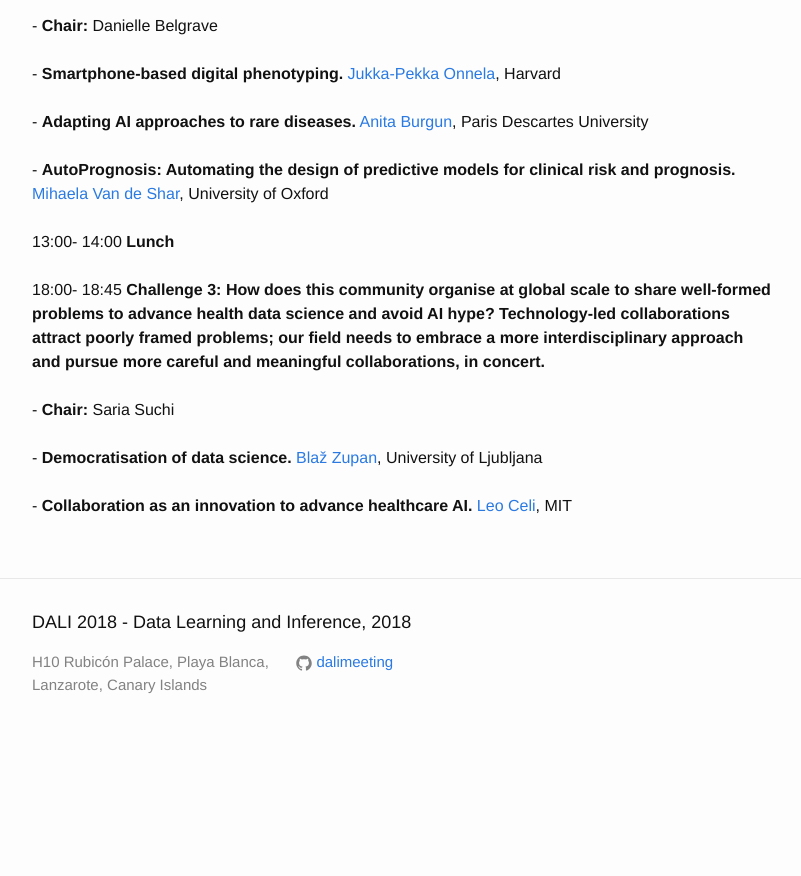
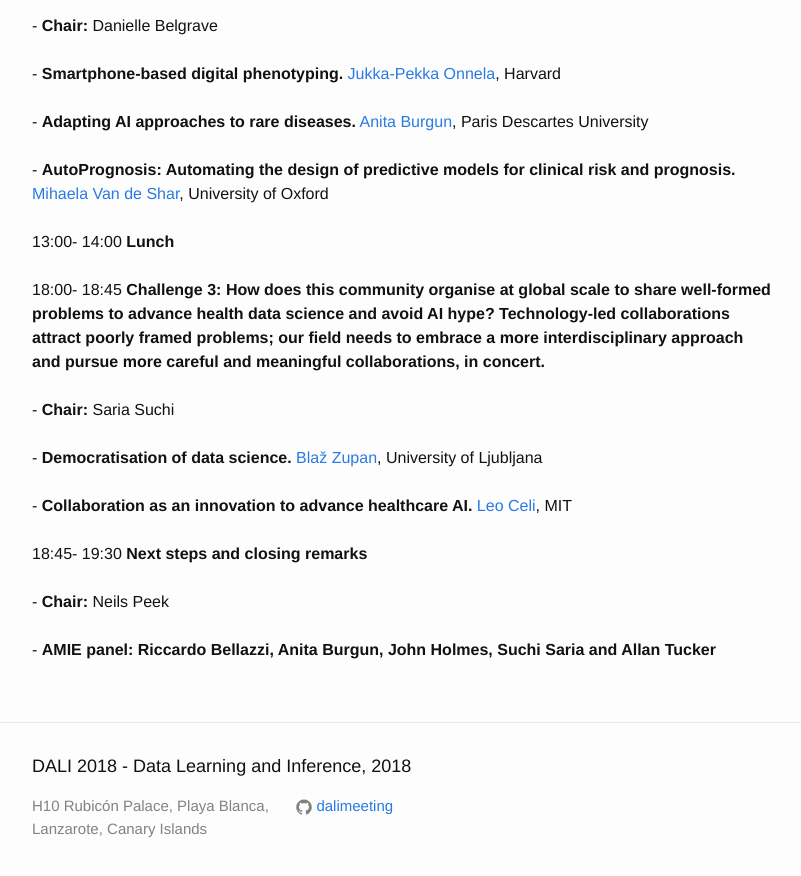
Before and after one commit to dalimeeting/dalimeeting.github.io, a Jekyll site: the page built from _posts/2018-04-05-workshopHealthCare.md, in a window 1280 px wide and 900 px high, scrolled down 1738 px. Shown: the top 876 px of the window, without its empty margins (238-1039 px from the left). Built offline with Jekyll 4.4.1, drawn with Linux system fonts in a browser that asks for light colours; before the commit the page ends 2494 px from its top, so only the background shows below that.

Commit message:
Update 2018-04-05-workshopHealthCare.md

```diff
--- a/_posts/2018-04-05-workshopHealthCare.md
+++ b/_posts/2018-04-05-workshopHealthCare.md
@@ -175,5 +175,32 @@
   youtube:
   start: ""
   end: ""
+- title: "Next steps and closing remarks"
+  author:
+  - given:
+    family:
+    url:
+    institute:
+  youtube:
+  start: "18:45"
+  end: "19:30"
+- title: "Chair:"
+  author:
+  - given: Neils
+    family: Peek
+    url:
+    institute:
+  youtube:
+  start: ""
+  end: ""
+- title: "AMIE panel: Riccardo Bellazzi, Anita Burgun, John Holmes, Suchi Saria and Allan Tucker"
+  author:
+  - given:
+    family:
+    url:
+    institute:
+  youtube:
+  start: ""
+  end: ""
 speakers:
 ---
```
